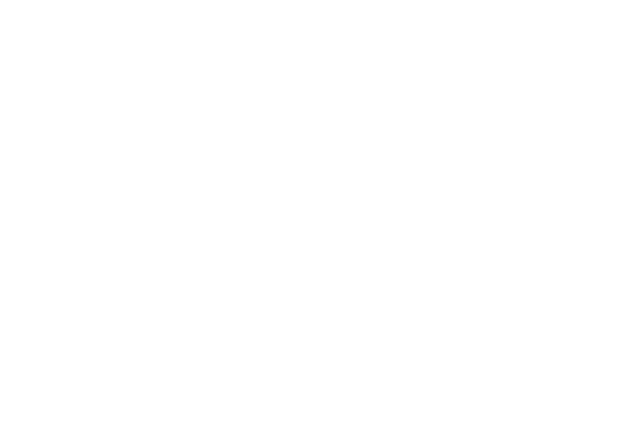
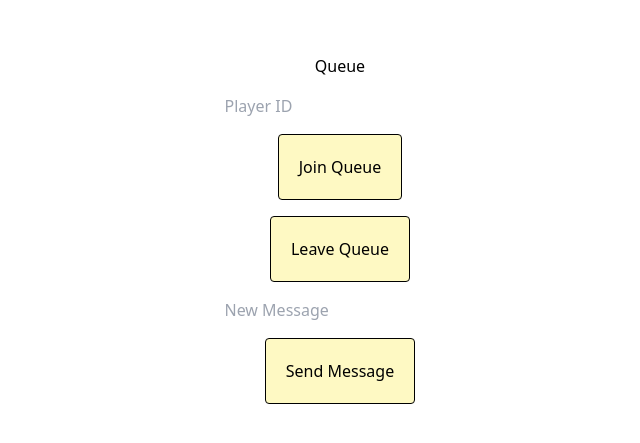
Before and after one commit to version0chiro/chessGo-app, a SvelteKit app: page /queue in a window 1280 px wide. Shown: the part 171-614 px from the top of the page, without its empty margins (300-940 px from the left). Built offline with nearby package versions, Linux system fonts and the light colour scheme.

Commit message:
added flow for socket connection and bi-directional communication

```diff
--- a/src/app.d.ts
+++ b/src/app.d.ts
@@ -3,11 +3,13 @@
 declare global {
 	namespace App {
 		// interface Error {}
-		// interface Locals {}
+		interface Locals {
+			token: string;
+		}
 		// interface PageData {}
 		// interface PageState {}
 		// interface Platform {}
 	}
 }
 
-export {};
+export { };
--- /dev/null
+++ b/src/routes/login/+page.server.ts
@@ -0,0 +1,31 @@
+import axios from 'axios';
+
+export const load = async ({ locals }) => {
+    return {
+        token: locals.token
+    };
+};
+
+/** @type {import('./$types').Actions} */
+export const actions = {
+    login: async ({ request, locals }) => {
+        // TODO log the user in
+        const formData = await request.formData();
+        const username = formData.get('username');
+        const password = formData.get('password');
+
+        console.log(username, password);
+        const response = await axios.post('http://localhost:8080/login', {
+            username,
+            password
+        });
+        console.log(response.data);
+        // save token as local storage
+        // token is a string token : xyz format
+        locals.token = response.data.split(':')[1];
+        return { success: true };
+    },
+    register: async (event) => {
+        // TODO register the user
+    }
+};
--- a/src/routes/login/+page.svelte
+++ b/src/routes/login/+page.svelte
@@ -1,21 +1,29 @@
-<script>
+<script lang="ts">
+	import { redirect } from '@sveltejs/kit';
+
 	let username = '';
 	let password = '';
+	export let data;
+	let isLoggedIn = false;
 
-	async function login() {
-		const response = await fetch('http://localhost:8080/login', {
-			method: 'POST',
-			body: JSON.stringify({ username, password }),
-
-			headers: { 'Content-Type': 'application/json' }
-		});
-		const x = await response.text();
+	if (data.token) {
+		isLoggedIn = true;
 	}
 </script>
 
-<div class="h-screen w-screen flex flex-col gap-4 justify-center items-center">
-	<input type="text" bind:value={username} placeholder="Username" />
-	<input type="password" bind:value={password} placeholder="Password" />
-	<button class="rounded bg-yellow-100 p-5 border border-black" on:click={login}>Login</button>
-	<button class="rounded bg-gray-600 p-5 border text-white border-black">Register</button>
-</div>
+{#if isLoggedIn}
+	<div class="h-screen w-screen flex flex-col gap-4 justify-center items-center">
+		<h1>Welcome</h1>
+		<a href="/queue">
+			<button class="rounded bg-yellow-100 p-5 border border-black">Queue</button>
+		</a>
+	</div>
+{:else}
+	<div class="h-screen w-screen flex flex-col gap-4 justify-center items-center">
+		<form method="POST" action="?/login" class="flex flex-col gap-4">
+			<input type="text" bind:value={username} placeholder="Username" name="username" />
+			<input type="password" bind:value={password} placeholder="Password" name="password" />
+			<button class="rounded bg-yellow-100 p-5 border border-black">Login</button>
+		</form>
+	</div>
+{/if}
--- a/src/routes/queue/+page.svelte
+++ b/src/routes/queue/+page.svelte
@@ -0,0 +1,78 @@
+<script>
+	import { onMount, onDestroy } from 'svelte';
+
+	let playerId = '';
+	/**
+	 * @type {WebSocket}
+	 */
+	let socket;
+	/**
+	 * @type {any[]}
+	 */
+	let messages = [];
+	let newMessage = '';
+
+	async function joinQueue() {
+		// Check if playerId is provided
+		if (!playerId) {
+			console.error('Player ID is required');
+			return;
+		}
+
+		// Create WebSocket connection with the playerId
+		socket = new WebSocket(`ws://localhost:8080/ws?player_id=${playerId}`);
+		console.log('Joining queue with Player ID:', playerId);
+
+		// Handle WebSocket connection events
+		socket.onopen = () => {
+			console.log('Connected to server');
+		};
+		socket.onmessage = (event) => {
+			console.log('Message from server:', event.data);
+			messages = [...messages, event.data]; // Use spread operator to update reactive array
+		};
+		socket.onclose = () => {
+			console.log('Disconnected from server');
+		};
+	}
+
+	function leaveQueue() {
+		console.log('Leaving queue');
+		socket.close();
+	}
+
+	function sendMessage() {
+		console.log('Sending message:', newMessage);
+		socket.send(newMessage);
+	}
+
+	// Optionally, clean up the WebSocket when the component is destroyed
+	onDestroy(() => {
+		if (socket) {
+			socket.close();
+		}
+	});
+</script>
+
+<!-- UI with input for Player ID and button to join the queue -->
+<div class="h-screen w-screen flex flex-col gap-4 justify-center items-center">
+	<h1>Queue</h1>
+	<input type="text" bind:value={playerId} placeholder="Player ID" />
+	<button class="rounded bg-yellow-100 p-5 border border-black" on:click={joinQueue}>
+		Join Queue
+	</button>
+
+	<button class="rounded bg-yellow-100 p-5 border border-black" on:click={leaveQueue}>
+		Leave Queue
+	</button>
+
+	<input type="text" bind:value={newMessage} placeholder="New Message" />
+	<button class="rounded bg-yellow-100 p-5 border border-black" on:click={sendMessage}>
+		Send Message
+	</button>
+
+	<!-- Display incoming messages -->
+	{#each messages as message}
+		<p>{message}</p>
+	{/each}
+</div>
```
Also changed, not shown: package.json (+7 -1 lines), 1 other file (tests, documents, lock files or other folders).
